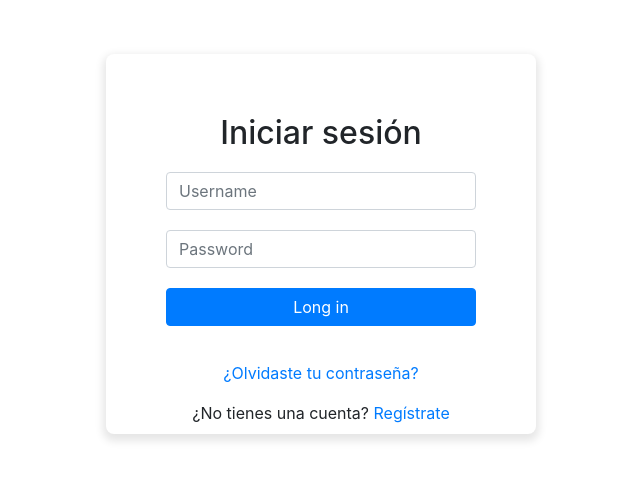
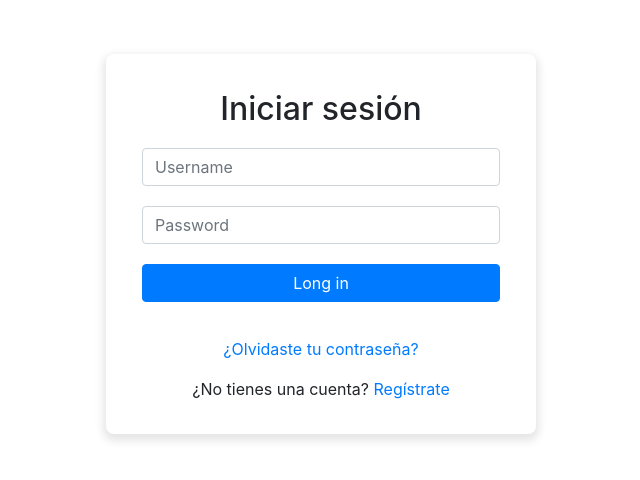
Before and after one commit to josecheo/muro-facebook, a React (Create React App) app: page / in a window 1280 px wide. Shown: the part 176-656 px from the top of the page, without its empty margins (319-959 px from the left). Built offline with nearby package versions, Linux system fonts and the light colour scheme.

Commit message:
cambio menor

```diff
--- a/src/components/styles/Login.css
+++ b/src/components/styles/Login.css
@@ -12,7 +12,7 @@ body {
   width: 430px;
   height: 380px;
   background-color: white;
-  padding: 60px;
+  padding: 36px;
   box-shadow: 0px 4px 8px 3px rgba(0, 0, 0, 0.1);
   border-radius: 8px 8px 8px 8px;
 }
```
